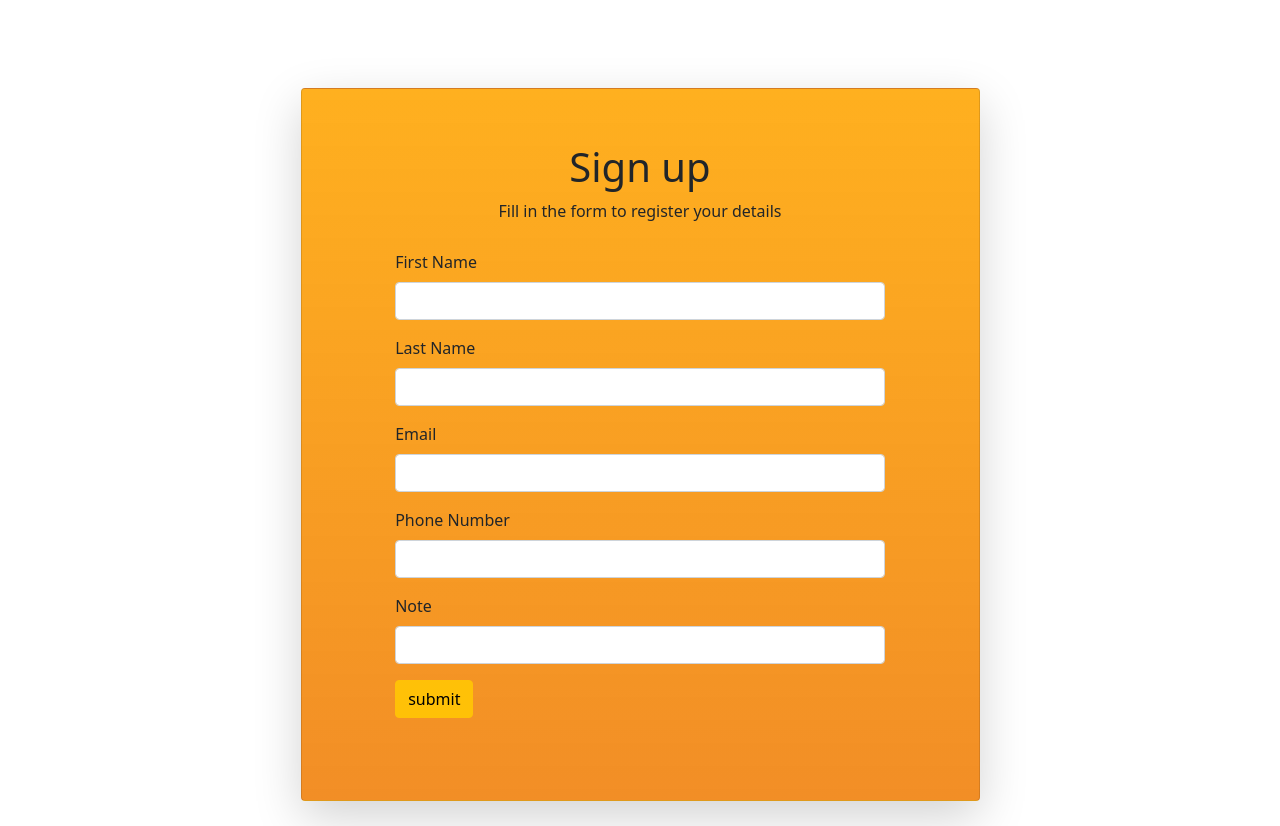
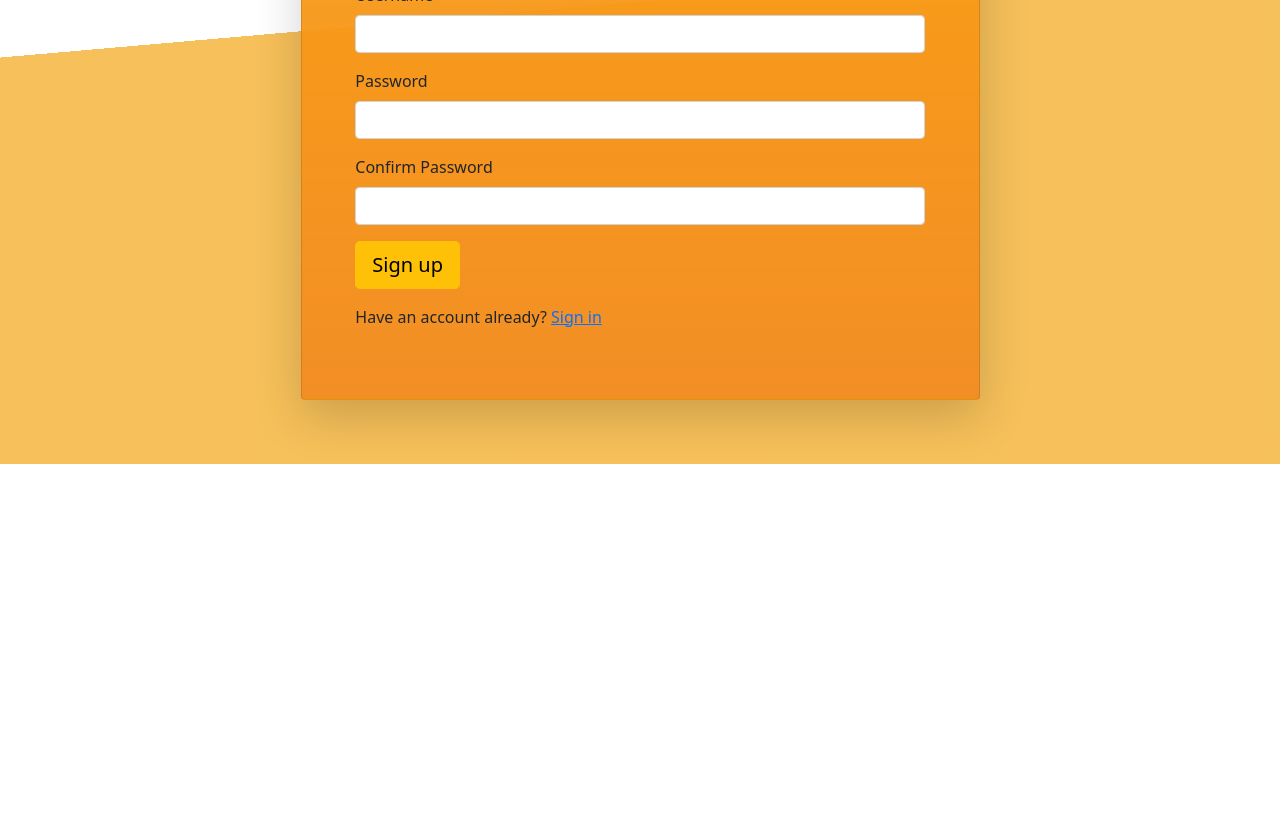
Before and after one commit to Yetunde495/Student-Todo, a PHP site: page /studentinfo.php in a window 1280 px wide. Shown: the part 576-1402 px from the top of the page. After the commit the page ends 1040 px from the top, so only its background shows below. Run offline with PHP 8.4, Linux system fonts and the light colour scheme; data that the repository does not hold is empty.

Commit message:
added sql

```diff
--- a/css/style.css
+++ b/css/styles.css
@@ -1,11 +1,16 @@
-html, body {
-    height: 100%;
+
+.index {
+    min-height: 1000px;
+    background-image: -webkit-linear-gradient(95deg, #f5b743e0 45%, #ffffff 30%);
 }
-
+.index-2 {
+    min-height: 1000px;
+    background-image: -webkit-linear-gradient(95deg, #f5b743e0 30%, #ffffff 10%);
+}
 
 .navbar-section {
     padding: 1% 5%;
-    background-color: #ffa500e0;
+    background-color: #f5b743;
 }
 .navbar-logo {
    width: 200px;
@@ -21,27 +26,35 @@ html, body {
     border-bottom-right-radius: 5px;
     background-color: #073d7ef0;
 }
+.s-pad {
+    padding: 5% 7%;
+}
+.r-pad {
+    padding: 5% 1%;
+}
 .btn-text {
     font-size: 20px;
     font-weight: 500;
 }
 
-.intro-section {
-    padding: 5% 5%;
-}
+
 .intro-text {
     padding: 15% 10% 15% 10%;
 }
 
-.form-section {
-    padding: 2% 7%;
+
+@media (min-width:768px) {
+    .title-text {
+        padding: 13% 7%;
+    }
 }
+
+
+
 .f {
     background: linear-gradient(360deg, #f28e26 0%, #ffa500e0 100%);
     width: 679px;
     padding: 5%;
-
-
 }
 .form-container {
     display: flex;
--- a/studentinfo.php
+++ b/studentinfo.php
@@ -5,7 +5,7 @@ require_once "includes/config.php";
 
 //defining my variables and initializing an empty value to it
 
-$firstname = $lastname = $email = $phonenumber = $note = "";
+$firstname = $lastname = $email = $phonenumber = $username = $password = $confirm_password = "";
 
 //processing data that would be submitted
 
@@ -137,47 +137,75 @@ $email = mysqli_real_escape_string($conn, $_POST['email']);
             mysqli_stmt_close($stmt);
         }
     }
-    //validate message
-    if(empty(trim($_POST['note']))) {
-        $note_err = "Please, enter a short note about your course and learning experience so far";
+    //validate username
+    if(empty(trim($_POST['username']))) {
+        $username_err = "Please, enter your preferred username";
+    } elseif (!preg_match('/^[a-zA-Z0-9_]+$/', trim($_POST["username"]))) {
+        //err code
+        $username_err = "Username can only be letters, numbers and underscores";
     } else {
         //preparing a select statement
-        $sql = "SELECT id FROM students WHERE note = ?";
+        $sql = "SELECT id FROM students WHERE username = ?";
 
         if ($stmt = mysqli_prepare($conn, $sql)) {
             //binding variable to the prepared statement
 
-            mysqli_stmt_bind_param($stmt, "s", $note);
+            mysqli_stmt_bind_param($stmt, "s", $param_username);
             //assign a value to the param message
-            $param_note = trim($_POST["note"]);
+            $param_username = trim($_POST["username"]);
 
             //execute the prepared statement
             if (mysqli_stmt_execute($stmt)) {
                 //store result
                 mysqli_stmt_store_result($stmt);
-                $note = trim($_POST['note']);
+
+                if (mysqli_stmt_num_rows($stmt)) {
+                    $username_err = 'This username has been taken already. Please, enter another username';
+                } else {
+                    $username = trim($_POST['username']);
+                }
+
             } else {
                 echo "something is wrong";
             }
         } else {
             mysqli_stmt_close($stmt);
         }
+
+        //validate password
+        if (empty(trim($_POST["password"]))) {
+            $password_err = "please enter a password";
+        }elseif(strlen(trim($_POST["password"])) < 6) {
+            $password_err = "password must be at least 6 characters";
+        } else{
+            $password = trim($_POST["password"]);
+        }
+        //validate confirm password
+        if (empty(trim($_POST["confirm_password"]))) {
+            $confirm_password_err = "Please confirm password";
+        }else {
+            $confirm_password = trim($_POST["confirm_password"]);
+            if (empty($password_err) && ($password != $confirm_password)) {
+                $confirm_password_err = "Password did not match";
+            }
+        }
     }
 
     //checking other forms of errorrs
     if (empty($firstname_err) && empty($lastname_err) && empty($email_err) &&
-    empty($phonenumber_err) && empty($note_err)) {
+    empty($phonenumber_err) && empty($username_err) && empty($password_err)) {
         //prepare an insert statement
-        $sql = "INSERT INTO students (firstname, lastname, email, phonenumber, note) VALUES (?, ?, ?, ?, ?)";
+        $sql = "INSERT INTO students (firstname, lastname, email, phonenumber, username, password) VALUES (?, ?, ?, ?, ?, ?)";
         if ($stmt = mysqli_prepare($conn, $sql)) {
-            mysqli_stmt_bind_param($stmt, "sssss", $param_firstname, $param_lastname, $param_email, $param_phonenumber, $param_note);
+            mysqli_stmt_bind_param($stmt, "ssssss", $param_firstname, $param_lastname, $param_email, $param_phonenumber, $param_username, $param_password);
 
             //set the parameters
             $param_firstname = $firstname;
             $param_lastname = $lastname;
             $param_email = $email;
             $param_phonenumber = $phonenumber;
-            $param_note = $note;
+            $param_username = $username;
+            $param_password = $password;
 
             //execute the prepared statement
             if (mysqli_stmt_execute($stmt)) {
@@ -198,20 +226,20 @@ $email = mysqli_real_escape_string($conn, $_POST['email']);
 ?>
 
 <!DOCTYPE html>
-<html lang="en">
+<html lang="en" class="index">
 <head>
     <meta charset="UTF-8">
     <meta http-equiv="X-UA-Compatible" content="IE=edge">
     <meta name="viewport" content="width=device-width, initial-scale=1.0">
     <title>Document</title>
     <link href="https://cdn.jsdelivr.net/npm/bootstrap@5.1.3/dist/css/bootstrap.min.css" rel="stylesheet" integrity="sha384-1BmE4kWBq78iYhFldvKuhfTAU6auU8tT94WrHftjDbrCEXSU1oBoqyl2QvZ6jIW3" crossorigin="anonymous">
-    <link rel="stylesheet" href="css/style.css">
+    <link rel="stylesheet" href="css/styles.css">
 </head>
-<body>
-    <section class="navbar-section">
+<body class="index">
 
+<!-- <section class="navbar-section">
     <nav class="navbar navbar-expand-lg navbar-dark">
-  <div class="container-fluid">
+     <div class="container-fluid">
     <a class="navbar-brand" href="#">
         <img class="navbar-logo" src="css/images/images-logo-dark.png" alt="">
     </a>
@@ -229,87 +257,90 @@ $email = mysqli_real_escape_string($conn, $_POST['email']);
         </ul>
 
 
-        <div class="ms-auto">
-            <button type="button" name="button" class="navbar-btn btn btn-md px-4 text-white">
-            <span class="btn-text">Sign Up</span></button>
-            <button type="button" name="button" class="navbar-btn btn btn-md px-4 text-white" style="margin-left: 10px;">
-            <span class="btn-text">Login</span></button>
 
-        </div>
 
 
     </div>
-  </div>
-</nav>
-    </section>
+    </div>
+    </nav>
+    </section> -->
 
-  <section class="intro-section">
-      <div class="container-fluid"></div>
-       <div class="row flex-md-row-reverse justify-content-center">
-        <div class="col-md-6">
-            <img src="css/images/image_processing20191104-3658-12n18dk.gif" alt="" class="w-100">
-        </div>
-        <div class="col-md-6 align-items-center">
-            <div class="intro-text text-center">
-                <h1><span style="color: #ffa500e0;">Welcome</span> to Osac To-do app sign up page</h1>
-                <p style="font-size: 1.5rem; font-weight:500;">Fill in the form below, to register your details</p>
-            </div>
-        </div>
-       </div>
-  </section>
 
- <section class="form-section">
+
+
+
+
+
+ <section class="form-section s-pad">
     <div class="container form-container">
-       <div class="f shadow-lg card">
+    <div class="f shadow-lg card">
 
 
            <div class="text-center">
             <h1>Sign up</h1>
             <p>Fill in the form to register your details </p>
-       </div>
 
+            </div>
 
-               <div>
-                   <form action="<?php echo htmlspecialchars($_SERVER['PHP_SELF']); ?>" method="post" class="form-section">
+            <div>
+                   <form action="<?php echo htmlspecialchars($_SERVER['PHP_SELF']); ?>" method="post" class="form-r">
 
            <div class="mb-3">
                 <label  class="form-label">First Name</label>
                 <input type="text" class="form-control <?php echo (!empty($firstname_err)) ? 'is-invalid' : ''; ?>"
-                value="<?php echo $firstname; ?>" name="firstname">
+                value="<?php echo $firstname; ?>" name="firstname" autocomplete="off">
                 <span class="invalid-feedback"><?php echo $firstname_err; ?></span>
             </div>
 
             <div class="mb-3">
                 <label  class="form-label">Last Name</label>
                 <input type="text" class="form-control <?php echo (!empty($lastname_err)) ? 'is-invalid' : ''; ?>"
-                value="<?php echo $lastname; ?>" name="lastname">
+                value="<?php echo $lastname; ?>" name="lastname" autocomplete="off">
                 <span class="invalid-feedback"><?php echo $lastname_err; ?></span>
             </div>
 
             <div class="mb-3">
                 <label  class="form-label">Email</label>
                 <input type="text" class="form-control <?php echo (!empty($email_err)) ? 'is-invalid' : ''; ?>"
-                value="<?php echo $email; ?>" name="email">
+                value="<?php echo $email; ?>" name="email" autocomplete="off">
                 <span class="invalid-feedback"><?php echo $email_err; ?></span>
             </div>
 
             <div class="mb-3">
                 <label  class="form-label">Phone Number</label>
                 <input type="contact" class="form-control <?php echo (!empty($phonenumber_err)) ? 'is-invalid' : ''; ?>"
-                value="<?php echo $phonenumber; ?>" name="phonenumber">
+                value="<?php echo $phonenumber; ?>" name="phonenumber" autocomplete="off">
                 <span class="invalid-feedback"><?php echo $phonenumber_err; ?></span>
             </div>
 
             <div class="mb-3">
-                <label  class="form-label">Note</label>
-                <input type="text" class="form-control <?php echo (!empty($note_err)) ? 'is-invalid' : ''; ?>"
-                value="<?php echo $note; ?>" name="note">
-                <span class="invalid-feedback"><?php echo $note_err; ?></span>
+                <label  class="form-label">Username</label>
+                <input type="text" class="form-control <?php echo (!empty($username_err)) ? 'is-invalid' : ''; ?>"
+                value="<?php echo $username; ?>" name="username" autocomplete="off">
+                <span class="invalid-feedback"><?php echo $username_err; ?></span>
+
             </div>
 
             <div class="mb-3">
-                <input type="submit" class="btn btn-warning btn-md" value="submit" >
+                <label  class="form-label">Password</label>
+                <input type="password" class="form-control <?php echo (!empty($password_err)) ? 'is-invalid' : ''; ?>"
+                value="<?php echo $password; ?>" name="password" autocomplete="off">
+                <span class="invalid-feedback"><?php echo $password_err; ?></span>
+
             </div>
+
+            <div class="mb-3">
+                <label  class="form-label">Confirm Password</label>
+                <input type="password" class="form-control <?php echo (!empty($confirm_password_err)) ? 'is-invalid' : ''; ?>"
+                value="<?php echo $confirm_password; ?>" name="confirm_password">
+                <span class="invalid-feedback"><?php echo $confirm_password_err; ?></span>
+            </div>
+
+            <div class="mb-3">
+                <button type="submit" class="btn btn-warning btn-lg" value="submit"> Sign up</button>
+
+            </div>
+            <p>Have an account already? <a href="signin.php">Sign in </a> </p>
             </form>
         </div>
 
```
Also changed, not shown: Header.php (added, +27 -0 lines), index.php (added, +19 -0 lines), signin.php (added, +117 -0 lines), students.sql (added, +73 -0 lines).
